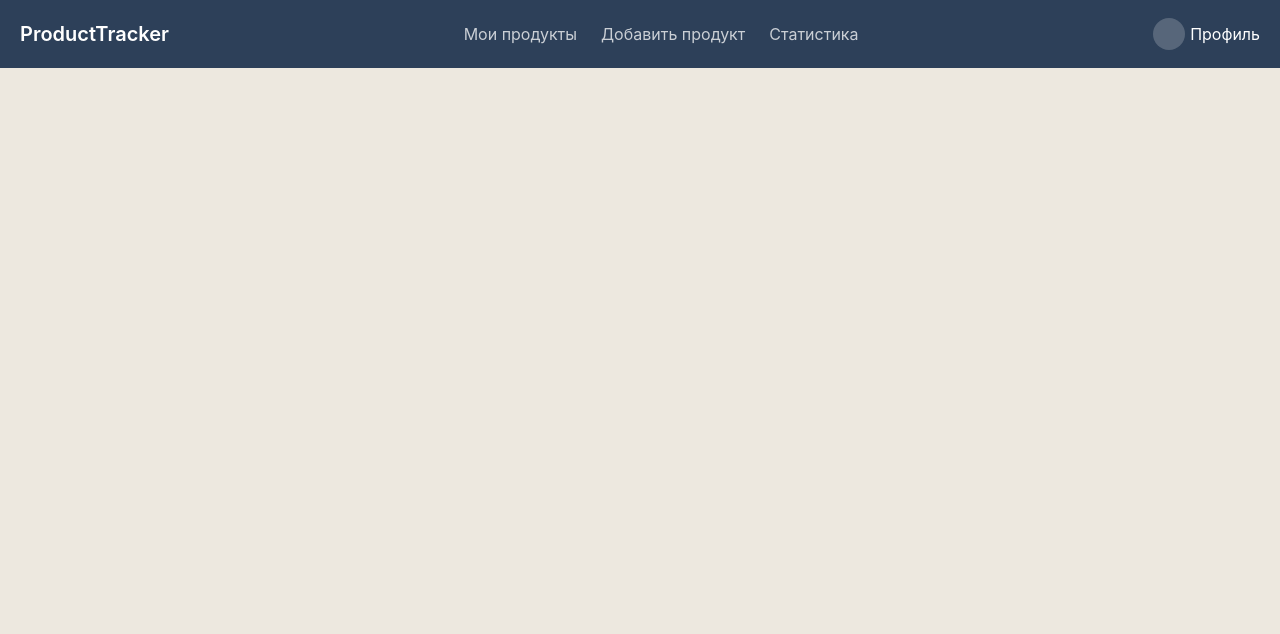
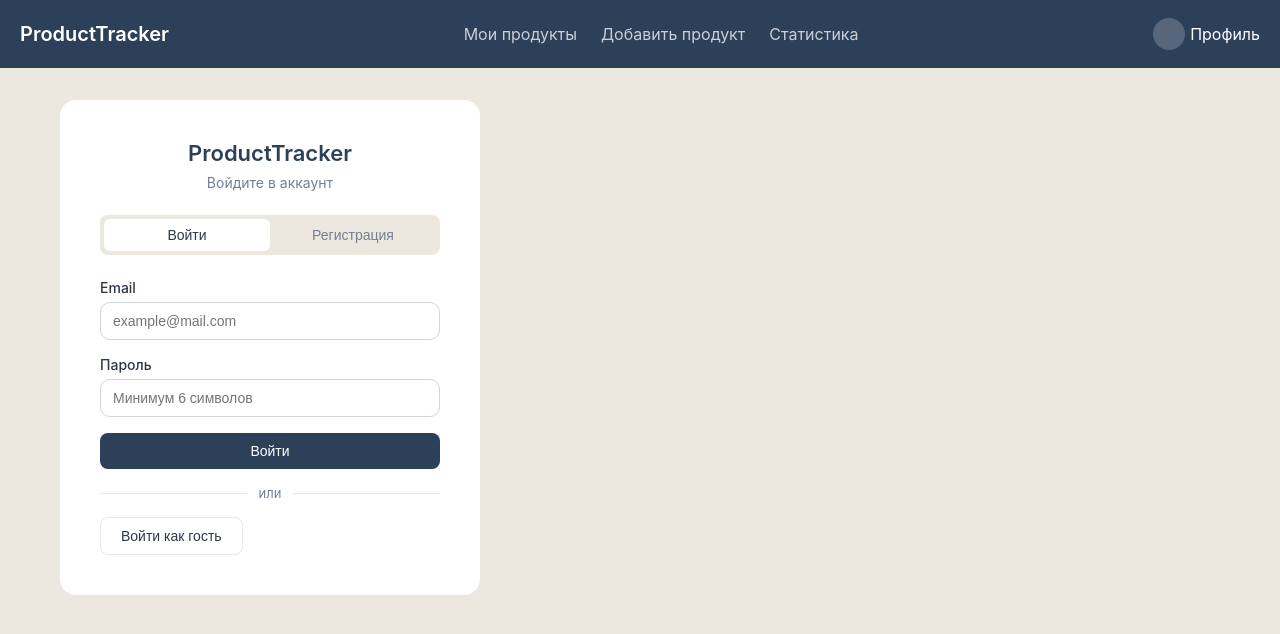
Before and after one commit to kitrasta/ProductTracker, a React (Vite) app: page /login in a window 1280 px wide. Shown: the top 634 px of the page. Built offline with nearby package versions, Linux system fonts and the light colour scheme.

Commit message:
Add login route and integrate LoginPage component into Router for user authentication.

```diff
--- a/src/app/Router.tsx
+++ b/src/app/Router.tsx
@@ -1,4 +1,5 @@
 import { Routes, Route } from 'react-router-dom'
+import LoginPage from '../pages/LoginPage'
 import ProductsPage from '../pages/ProductsPage'
 import AddProductsPage from '../pages/AddProductsPage'
 import StatisticsPage from '../pages/StatisticsPage'
@@ -6,6 +7,7 @@ import StatisticsPage from '../pages/StatisticsPage'
 export default function Router() {
   return (
     <Routes>
+      <Route path='login' element={<LoginPage />}/>
       <Route path="/" element={<ProductsPage />} />
       <Route path="/add" element={<AddProductsPage />} />
       <Route path="/statistics" element={<StatisticsPage />} />
--- /dev/null
+++ b/src/components/AuthForm/AuthForm.module.css
@@ -0,0 +1,72 @@
+.card {
+    background-color: white;
+    border-radius: 16px;
+    padding: 40px;
+    width: 100%;
+    max-width: 420px;
+  }
+
+  .logo {
+    font-size: 22px;
+    font-weight: 600;
+    color: var(--color-primary);
+    text-align: center;
+    margin-bottom: 8px;
+  }
+
+  .subtitle {
+    font-size: 14px;
+    color: var(--color-text-secondary);
+    text-align: center;
+    margin-bottom: 24px;
+  }
+
+  .tabs {
+    display: flex;
+    background-color: var(--color-bg-page);
+    border-radius: 8px;
+    padding: 4px;
+    margin-bottom: 24px;
+  }
+
+  .tab {
+    flex: 1;
+    padding: 8px;
+    border-radius: 6px;
+    font-size: 14px;
+    font-weight: 500;
+    color: var(--color-text-secondary);
+    cursor: pointer;
+    transition: all 0.2s;
+    background: none;
+    border: none;
+  }
+
+  .tabActive {
+    background-color: white;
+    color: var(--color-text-primary);
+  }
+
+  .form {
+    display: flex;
+    flex-direction: column;
+    gap: 16px;
+    margin-bottom: 16px;
+  }
+
+  .divider {
+    display: flex;
+    align-items: center;
+    gap: 12px;
+    margin: 16px 0;
+    color: var(--color-text-secondary);
+    font-size: 13px;
+  }
+
+  .divider::before,
+  .divider::after {
+    content: '';
+    flex: 1;
+    height: 1px;
+    background-color: var(--color-border);
+  }
--- /dev/null
+++ b/src/components/AuthForm/AuthForm.tsx
@@ -0,0 +1,95 @@
+import { useState } from 'react'
+import styles from './AuthForm.module.css'
+import Input from '../Input/Input'
+import Button from '../Button/Button'
+
+type AuthMode = 'login' | 'register'
+
+export default function AuthForm() {
+  const [mode, setMode] = useState<AuthMode>('login')
+  const [email, setEmail] = useState('')
+  const [password, setPassword] = useState('')
+  const [name, setName] = useState('')
+
+  const handleSubmit = (e: React.FormEvent) => {
+    e.preventDefault()
+    // подключим Supabase позже
+    console.log({ mode, email, password, name })
+  }
+
+  const handleGuest = () => {
+    // позже редирект на главную
+    console.log('guest login')
+  }
+
+  return (
+    <div className={styles.card}>
+      <div className={styles.logo}>ProductTracker</div>
+      <p className={styles.subtitle}>
+        {mode === 'login' ? 'Войдите в аккаунт' : 'Создайте аккаунт'}
+      </p>
+
+      <div className={styles.tabs}>
+        <button
+          className={`${styles.tab} ${mode === 'login' ? styles.tabActive : ''}`}
+          onClick={() => setMode('login')}
+          type="button"
+        >
+          Войти
+        </button>
+        <button
+          className={`${styles.tab} ${mode === 'register' ? styles.tabActive : ''}`}
+          onClick={() => setMode('register')}
+          type="button"
+        >
+          Регистрация
+        </button>
+      </div>
+
+      <form className={styles.form} onSubmit={handleSubmit}>
+        {mode === 'register' && (
+          <Input
+            id="name"
+            name="name"
+            label="Имя"
+            placeholder="Ваше имя..."
+            value={name}
+            onChange={(e) => setName(e.target.value)}
+          />
+        )}
+
+        <Input
+          id="email"
+          name="email"
+          type="email"
+          label="Email"
+          placeholder="example@mail.com"
+          value={email}
+          onChange={(e) => setEmail(e.target.value)}
+        />
+
+        <Input
+          id="password"
+          name="password"
+          type="password"
+          label="Пароль"
+          placeholder="Минимум 6 символов"
+          value={password}
+          onChange={(e) => setPassword(e.target.value)}
+        />
+
+        <Button type="submit" variant="primary">
+          {mode === 'login' ? 'Войти' : 'Зарегистрироваться'}
+        </Button>
+      </form>
+
+      <div className={styles.divider}>
+        <span>или</span>
+      </div>
+
+      <Button type="button" variant="secondary" onClick={handleGuest}>
+        Войти как гость
+      </Button>
+    </div>
+  )
+}
--- /dev/null
+++ b/src/pages/LoginPage.tsx
@@ -0,0 +1,10 @@
+import AuthForm from '../components/AuthForm/AuthForm'
+
+
+export default function AuthPage() {
+  return (
+    <div>
+      <AuthForm />
+    </div>
+  )
+}
```
Also changed, not shown: src/features/auth/auth.types.ts (added, +7 -0 lines), src/features/auth/auth.service.ts (added), src/features/auth/auth.store.ts (added), src/features/auth/useAuth.ts (added).
